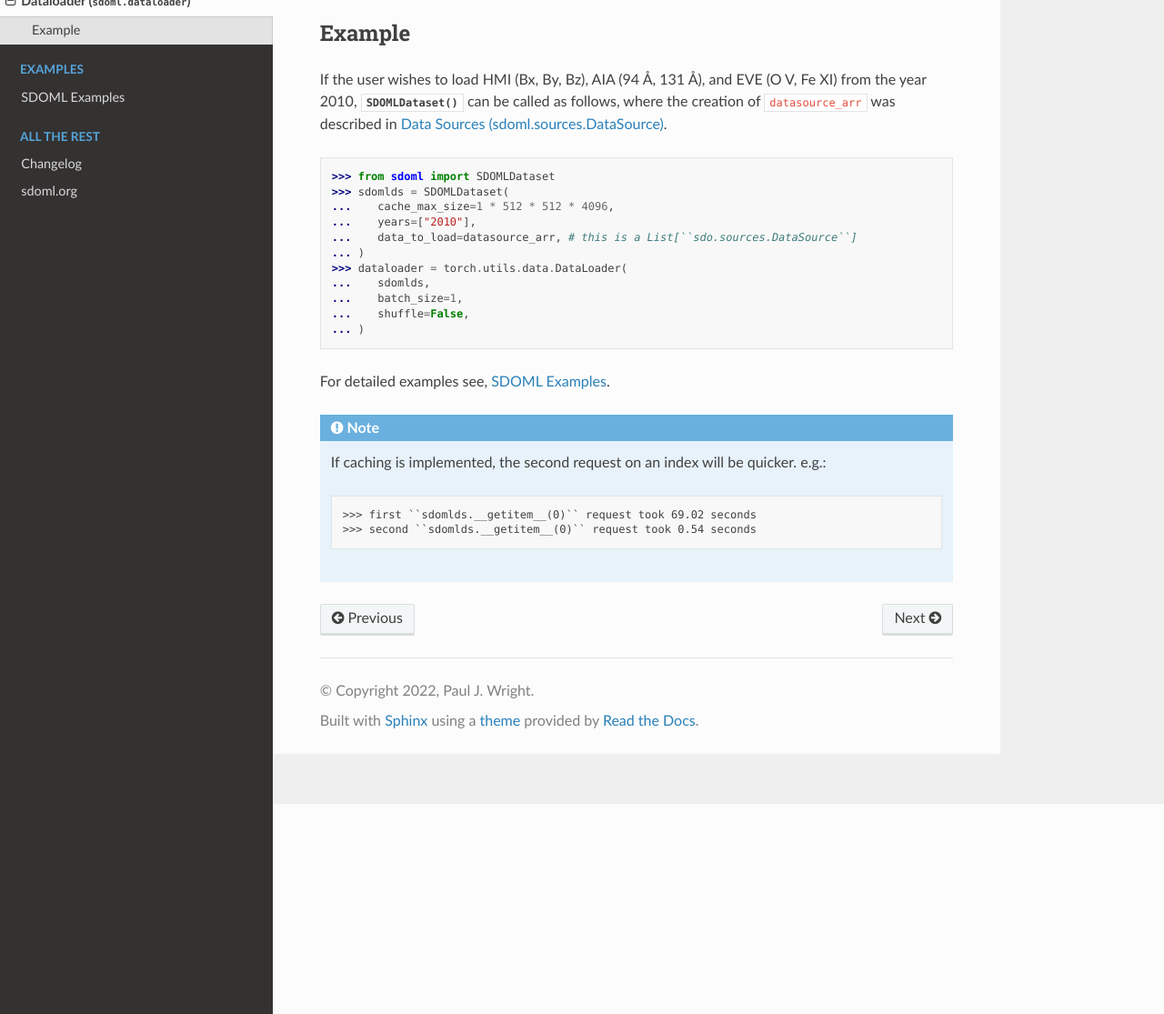
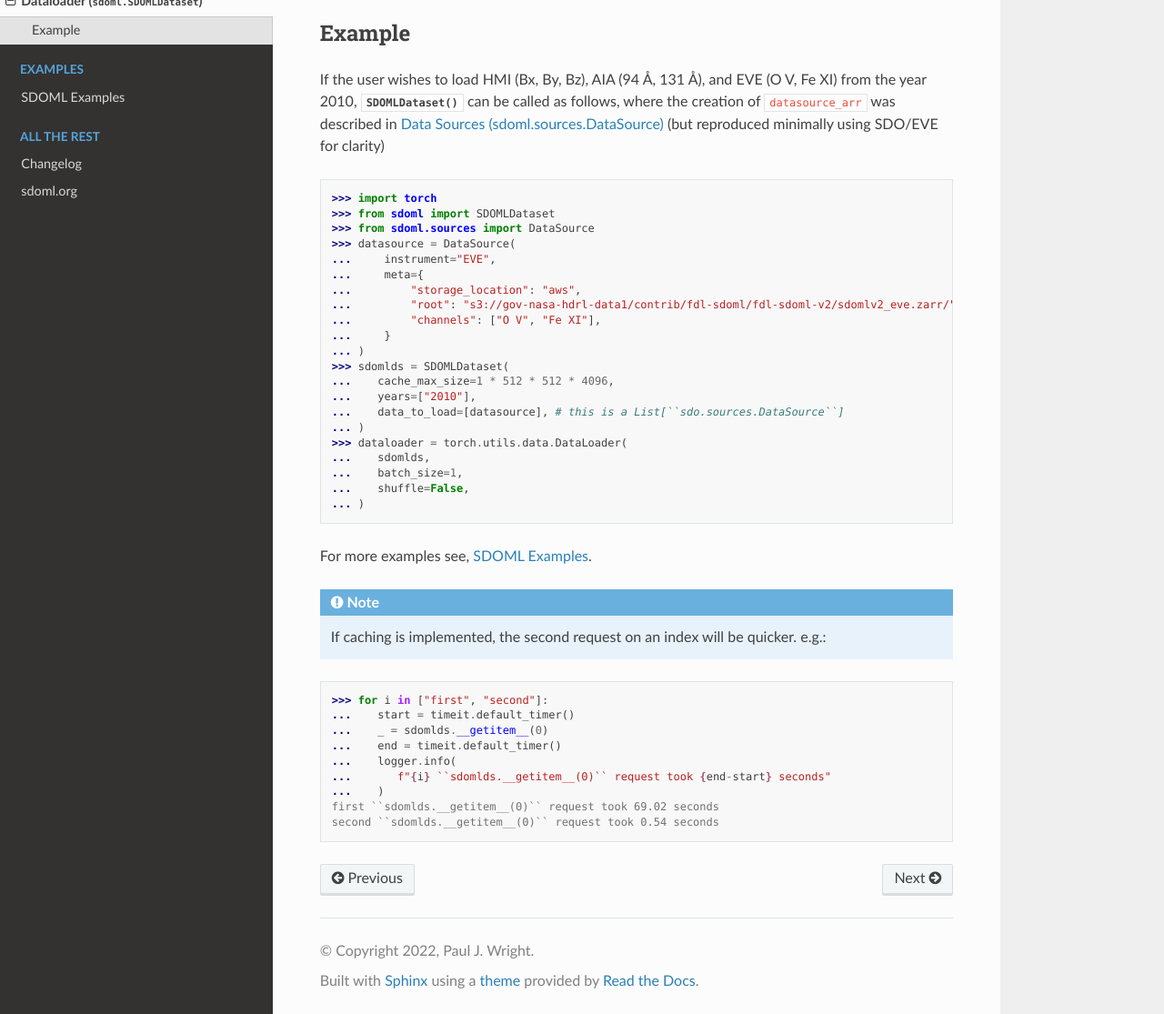
Before and after one commit to PaulJWright/sdoml, a Sphinx documentation site: the page built from docs/source/sdoml/dataloader.rst, in a window 1280 px wide and 1400 px high, scrolled down 231 px, cut to the strip 285-1400 px from the top of the window. Shown: the whole strip at 91% size. Built offline with Sphinx 7.4.7 and the Read the Docs theme 2.0.0, drawn with Linux system fonts in a browser that asks for light colours; pages that are not in the unit, such as notebooks, are missing from menus; the version number could not be read and is left out; some of the changed text lies outside the part shown.

```diff
--- a/docs/source/sdoml/dataloader.rst
+++ b/docs/source/sdoml/dataloader.rst
@@ -1,7 +1,7 @@
 .. _dataloader:
 
 =================================
-Dataloader (``sdoml.dataloader``)
+Dataloader (``sdoml.SDOMLDataset``)
 =================================
 
 .. toctree::
@@ -28,15 +28,25 @@ Example
 
 If the user wishes to load HMI (Bx, By, Bz), AIA (94 Å, 131 Å), and EVE (O V, Fe XI) from the year 2010,
 :py:meth:`~sdoml.dataloader.SDOMLDataset` can be called as follows, where the
-creation of ``datasource_arr`` was described in :doc:`sources`.
+creation of ``datasource_arr`` was described in :doc:`sources` (but reproduced minimally using SDO/EVE for clarity)
 
 .. code-block:: python
 
+   >>> import torch
    >>> from sdoml import SDOMLDataset
+   >>> from sdoml.sources import DataSource
+   >>> datasource = DataSource(
+   ...     instrument="EVE",
+   ...     meta={
+   ...         "storage_location": "aws",
+   ...         "root": "s3://gov-nasa-hdrl-data1/contrib/fdl-sdoml/fdl-sdoml-v2/sdomlv2_eve.zarr/",
+   ...         "channels": ["O V", "Fe XI"],
+   ...     }
+   ... )
    >>> sdomlds = SDOMLDataset(
    ...    cache_max_size=1 * 512 * 512 * 4096,
    ...    years=["2010"],
-   ...    data_to_load=datasource_arr, # this is a List[``sdo.sources.DataSource``]
+   ...    data_to_load=[datasource], # this is a List[``sdo.sources.DataSource``]
    ... )
    >>> dataloader = torch.utils.data.DataLoader(
    ...    sdomlds,
@@ -44,11 +54,20 @@ creation of ``datasource_arr`` was described in :doc:`sources`.
    ...    shuffle=False,
    ... )
 
-For detailed examples see, :doc:`examples/index`.
+For more examples see, :doc:`examples/index`.
 
 .. note::
 
    If caching is implemented, the second request on an index will be quicker. e.g.:
 
-   >>> first ``sdomlds.__getitem__(0)`` request took 69.02 seconds
-   >>> second ``sdomlds.__getitem__(0)`` request took 0.54 seconds
+.. code-block:: python
+
+   >>> for i in ["first", "second"]:  # doctest: +SKIP
+   ...    start = timeit.default_timer()
+   ...    _ = sdomlds.__getitem__(0)
+   ...    end = timeit.default_timer()
+   ...    logger.info(
+   ...       f"{i} ``sdomlds.__getitem__(0)`` request took {end-start} seconds"
+   ...    )
+   first ``sdomlds.__getitem__(0)`` request took 69.02 seconds  # doctest: +SKIP
+   second ``sdomlds.__getitem__(0)`` request took 0.54 seconds  # doctest: +SKIP
--- a/sdoml/version.py
+++ b/sdoml/version.py
@@ -7,4 +7,4 @@ try:
     __version__ = get_version(root="..", relative_to=__file__)
 
 except Exception:
-    __version__ = "0.1.dev16+g5db4c84.d20221101"
+    __version__ = "0.1.dev25+gc7d0c64.d20230608"
--- a/setup.cfg
+++ b/setup.cfg
@@ -31,7 +31,7 @@ console_scripts =
 [options.extras_require]
 all =
 test =
-    nb-black
+    # nb-black # https://github.com/dnanhkhoa/nb_black/issues/17
     pytest
     pytest-doctestplus
     pytest-cov
```
Also changed, not shown: README.rst (+27 -0 lines), docs/source/sdoml/sources.rst (+6 -4 lines), 12 other files.
